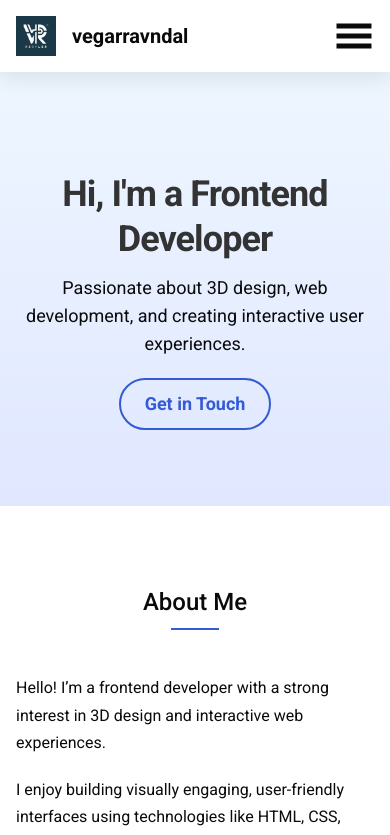
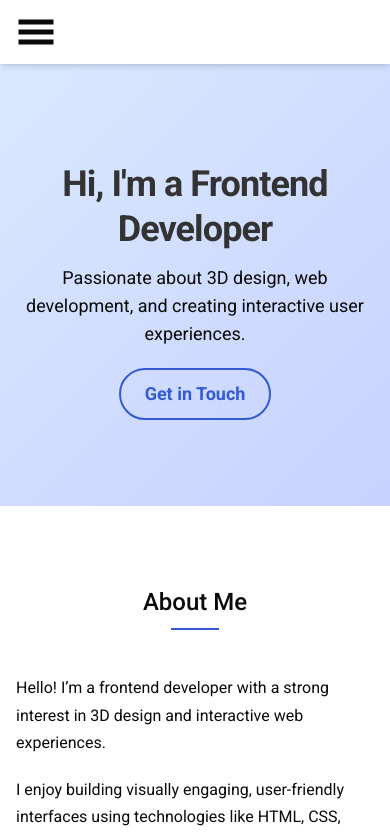
Before and after one commit to vegar24sfj/react-intermediate-oppgave-del-4, a React (Vite) app: page / in a window 390 px wide. Shown: the top 835 px of the page. Built offline with nearby package versions, Linux system fonts and the light colour scheme.

Commit message:
endringer

```diff
--- a/src/App.jsx
+++ b/src/App.jsx
@@ -19,26 +19,25 @@ const App = () => {
     const section = document.getElementById(id);
     if (!section) return;
 
-    section.scrollIntoView({
-      behavior: "smooth",
-      block: "start",
-    });
+    // Beregn posisjon med offset for fixed header
+    const yOffset = headerHeight;
+    const y = section.getBoundingClientRect().top + window.pageYOffset - yOffset;
+
+    window.scrollTo({ top: y, behavior: "smooth" });
   };
 
-  // Mål header-høyde dynamisk (kun for Hero padding)
+  // Mål header-høyde dynamisk (kun for Hero padding og scroll offset)
   useEffect(() => {
-    if (headerRef.current) {
-      setHeaderHeight(headerRef.current.offsetHeight);
-    }
-
-    const handleResize = () => {
+    const updateHeaderHeight = () => {
       if (headerRef.current) {
         setHeaderHeight(headerRef.current.offsetHeight);
       }
     };
 
-    window.addEventListener("resize", handleResize);
-    return () => window.removeEventListener("resize", handleResize);
+    updateHeaderHeight(); // init
+
+    window.addEventListener("resize", updateHeaderHeight);
+    return () => window.removeEventListener("resize", updateHeaderHeight);
   }, []);
 
   return (
@@ -50,11 +49,7 @@ const App = () => {
 
           {/* Main content */}
           <main className="flex-1">
-            <Hero
-              scrollToSection={scrollToSection}
-              headerHeight={headerHeight}
-            />
-
+            <Hero scrollToSection={scrollToSection} headerHeight={headerHeight} />
             <About />
             <Skills />
             <Projects />
--- a/src/components/AboutPage/AboutPage.jsx
+++ b/src/components/AboutPage/AboutPage.jsx
@@ -1,10 +1,13 @@
 import React from "react";
 
-const AboutPage = () => {
+const AboutPage = ({ headerHeight = 64 }) => {
   return (
     <section
       id="about"
-      className="px-4 pt-20 pb-0 md:px-12 scroll-mt-[76px]"
+      className="px-4 pt-20 pb-0 md:px-12"
+      style={{
+        scrollMarginTop: headerHeight, // Viktig for korrekt scroll
+      }}
     >
       <div className="max-w-6xl mx-auto">
         <h2 className="text-2xl md:text-3xl font-medium mb-14 text-center text-[var(--text-primary)] relative font-helvetica">
--- a/src/components/ContactForm/ContactForm.jsx
+++ b/src/components/ContactForm/ContactForm.jsx
@@ -52,7 +52,7 @@ export const InputField = ({
   );
 };
 
-export default function ContactForm() {
+export default function ContactForm({ headerHeight = 64 }) {
   const { formData, setFormData, status, setStatus } = useContact();
 
   const handleChange = (e) => {
@@ -86,7 +86,11 @@ export default function ContactForm() {
   };
 
   return (
-    <section id="contact" className="px-4 py-20 md:px-12 scroll-mt-[76px]">
+    <section
+      id="contact"
+      className="px-4 py-20 md:px-12"
+      style={{ scrollMarginTop: headerHeight }} // Viktig for fixed header
+    >
       <div className="max-w-3xl mx-auto">
         <h2 className="text-2xl md:text-3xl font-medium mb-10 text-[var(--text-primary)] text-center relative font-helvetica">
           Contact Me
@@ -97,7 +101,6 @@ export default function ContactForm() {
         <StatusMessage status={status} />
 
         <form onSubmit={handleSubmit} className="flex flex-col gap-4">
-          {/* Message */}
           <InputField
             name="message"
             type="textarea"
@@ -108,7 +111,6 @@ export default function ContactForm() {
             Message
           </InputField>
 
-          {/* Name + Email */}
           <div className="flex flex-col gap-4 md:flex-row">
             <InputField
               name="name"
@@ -131,7 +133,6 @@ export default function ContactForm() {
             </InputField>
           </div>
 
-          {/* Subject */}
           <InputField
             name="subject"
             type="text"
@@ -142,7 +143,6 @@ export default function ContactForm() {
             Subject
           </InputField>
 
-          {/* Submit */}
           <button
             type="submit"
             disabled={status === "Sending..."}
--- a/src/components/Header/Header.jsx
+++ b/src/components/Header/Header.jsx
@@ -4,34 +4,20 @@ import HamburgerBar from "./HamburgerBar";
 
 const Header = ({ scrollToSection }) => {
   const [menuOpen, setMenuOpen] = useState(false);
-
-  const toggleMenu = () => setMenuOpen((prev) => !prev);
+  const toggleMenu = () => setMenuOpen(prev => !prev);
 
   return (
     <header
-      className="fixed top-0 left-0 w-full bg-white text-[var(--text-primary)] z-10"
-      style={{ boxShadow: "var(--box-shadow)" }}
+      className="fixed top-0 left-0 w-full bg-white text-[var(--text-primary)] z-[100] shadow-md"
     >
-      <div className="flex items-center justify-between w-full h-full p-0 px-4 py-4 m-0 mx-auto lg:px-12">
-        {/* Logo */}
-        <div className="flex items-center space-x-6">
-          <a href="#" className="flex items-center">
-            <img
-              src="/assets/logo.jpg"
-              alt="Logo"
-              className="w-auto h-10 transform scale-100"
-            />
-            <h1 className="ml-4 text-xl font-bold md:block">vegarravndal</h1>
-          </a>
-        </div>
-
-        {/* Desktop Menu */}
-        <div className="justify-center flex-grow hidden my-2 md:flex">
+      <div className="flex items-center justify-between w-full h-16 px-4 lg:px-12">
+        {/* Desktop menu */}
+        <div className="justify-center flex-grow hidden md:flex">
           <NavBar scrollToSection={scrollToSection} />
         </div>
 
-        {/* Mobile Hamburger Menu */}
-        <div className="flex items-center ml-auto md:hidden">
+        {/* Mobile hamburger */}
+        <div className="flex items-center md:hidden">
           <HamburgerBar
             scrollToSection={scrollToSection}
             toggleMenu={toggleMenu}
@@ -39,7 +25,6 @@ const Header = ({ scrollToSection }) => {
           />
         </div>
       </div>
-
     </header>
   );
 };
--- a/src/components/Hero/Hero.jsx
+++ b/src/components/Hero/Hero.jsx
@@ -1,17 +1,18 @@
 import React from "react";
 
-const Hero = ({ scrollToSection, headerHeight }) => {
+const Hero = ({ scrollToSection, headerHeight = 64 }) => {
   return (
     <section
       id="home"
-      className="relative w-full flex items-center justify-center px-4 scroll-mt-[76px]"
+      className="relative flex items-center justify-center w-full px-4 overflow-hidden"
       style={{
-        background: "linear-gradient(to bottom, #f0f9ff, #e0e7ff)",
+        background: "linear-gradient(135deg, #dbeafe, #c7d2fe)",
         minHeight: "60vh",
-        paddingTop: headerHeight + 20, // ekstra padding
+        paddingTop: headerHeight, // Hero starter under header
+        scrollMarginTop: headerHeight, // viktig: scroll stopper under header
       }}
     >
-      <div className="max-w-3xl text-center">
+      <div className="relative z-10 max-w-3xl text-center">
         <h1 className="text-4xl sm:text-5xl lg:text-6xl font-extrabold text-[var(--text-secondary)] mb-3 sm:mb-4 tracking-tight leading-tight">
           Hi, I'm a Frontend Developer
         </h1>
--- a/src/components/Projects/Projects.jsx
+++ b/src/components/Projects/Projects.jsx
@@ -1,24 +1,30 @@
 import React from "react";
 
-// Prosjekter-data med lokale bilder
+// Prosjekter-data med tech-tags
 const projectsData = [
   {
     title: "ArtStation Portfolio",
     url: "https://www.artstation.com/vegarravndal",
-    image: "/assets/artstation-preview.png", // lokalt bilde i public/assets
     description: "3D art and interactive experiences.",
+    tech: ["3D", "ArtStation", "Blender"],
   },
   {
     title: "Web Store",
     url: "https://my-webstore-sigma.vercel.app",
-    image: "/assets/webstore-preview.png", // lokalt bilde i public/assets
     description: "E-commerce store built with React and Tailwind.",
+    tech: ["React", "Tailwind", "Vercel"],
   },
 ];
 
-const Projects = () => {
+const Projects = ({ headerHeight = 64 }) => {
   return (
-    <section id="projects" className="px-4 pt-20 pb-0 md:px-12 scroll-mt-[76px]">
+    <section
+      id="projects"
+      className="px-4 pt-20 pb-0 md:px-12"
+      style={{
+        scrollMarginTop: headerHeight, // Viktig: scroll stopper under header
+      }}
+    >
       <div className="max-w-6xl mx-auto text-center">
         {/* Heading */}
         <h2
@@ -42,25 +48,61 @@ const Projects = () => {
         {/* Grid of projects */}
         <div className="grid gap-6 sm:grid-cols-2 md:grid-cols-2 lg:grid-cols-3">
           {projectsData.map((project, index) => (
+            <div
+              key={index}
+              className="
+                group
+                border rounded-xl p-6 text-left
+                bg-gradient-to-br from-[var(--primary)/10] to-transparent
+                hover:from-[var(--primary)/20]
+                transition
+                hover:shadow-lg
+                flex flex-col justify-between
+                h-full
+              "
+            >
+              <div className="flex-grow">
+                <h3 className="mb-2 text-lg font-semibold text-[var(--text-primary)]">
+                  {project.title}
+                </h3>
+
+                <p className="mb-4 text-sm text-[var(--text-primary)] leading-relaxed">
+                  {project.description}
+                </p>
+
+                {/* Tech tags */}
+                <div className="flex flex-wrap gap-2">
+                  {project.tech.map((tech) => (
+                    <span
+                      key={tech}
+                      className="
+                        px-2 py-1 text-xs rounded
+                        bg-[var(--primary)/15]
+                        text-[var(--text-primary)]
+                      "
+                    >
+                      {tech}
+                    </span>
+                  ))}
+                </div>
+              </div>
+
+              {/* CTA Button */}
               <a
-              key={index}
                 href={project.url}
                 target="_blank"
                 rel="noopener noreferrer"
-              className="block overflow-hidden transition-shadow border group rounded-xl hover:shadow-lg"
+                className="
+                  mt-4 w-full inline-block text-center text-sm font-semibold
+                  px-4 py-2 rounded-full border-2 border-[var(--primary)]
+                  text-[var(--primary)]
+                  transition-colors duration-300
+                  hover:bg-[var(--primary)] hover:text-white
+                "
               >
-              <img
-                src={project.image}
-                alt={project.title}
-                className="object-cover w-full h-48 transition-transform duration-300 group-hover:scale-105"
-              />
-              <div className="p-4 text-left">
-                <h3 className="mb-2 text-lg font-semibold">{project.title}</h3>
-                <p className="text-sm text-[var(--text-primary)]">
-                  {project.description}
-                </p>
+                View →
+              </a>
             </div>
-            </a>
           ))}
         </div>
       </div>
--- a/src/components/Skills/SkillSection.jsx
+++ b/src/components/Skills/SkillSection.jsx
@@ -1,9 +1,15 @@
 import React from "react";
 import skillsData from "../../data/Skills.json"; // Pass på at stien stemmer
 
-const SkillSection = () => {
+const SkillSection = ({ headerHeight = 64 }) => {
   return (
-    <section id="skills" className="px-4 pt-20 pb-0 md:px-12 scroll-mt-[76px]">
+    <section
+      id="skills"
+      className="px-4 pt-20 pb-0 md:px-12"
+      style={{
+        scrollMarginTop: headerHeight, // Viktig for korrekt scroll
+      }}
+    >
       <div className="max-w-6xl mx-auto text-center">
         {/* Heading */}
         <h2 className="
```
Also changed, not shown: public/assets/webstore-preview.png (deleted), 1 other file (tests, documents, lock files or other folders). Lines whose indentation alone changed are shown as unchanged.
